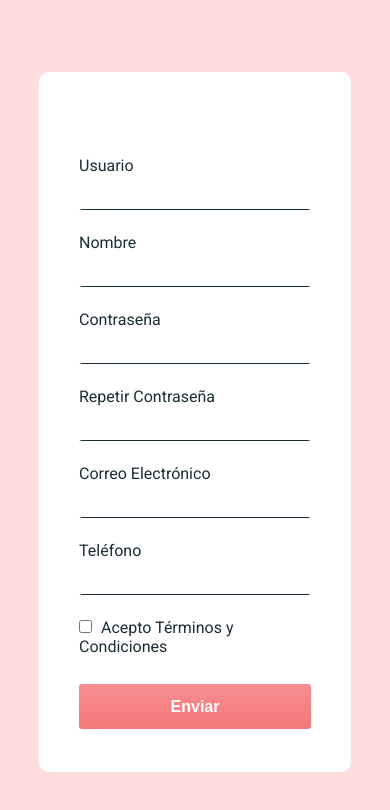
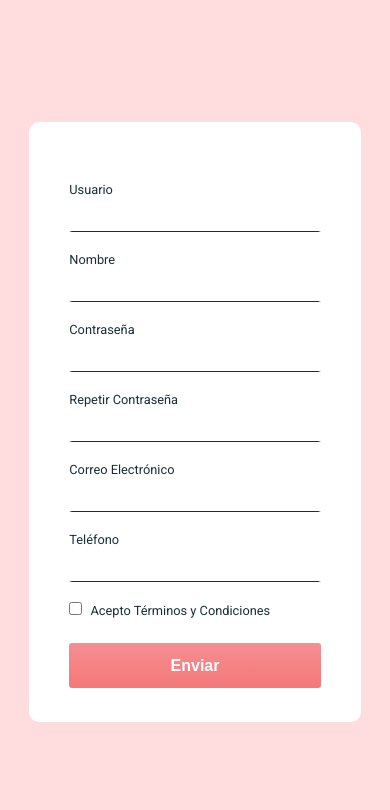
Before and after one commit to pipe00z/Formulario, a plain HTML site: page index.html in a window 390 px wide. Drawn offline with Linux system fonts and the light colour scheme.

Commit message:
finalizado html y css

```diff
--- a/styles.css
+++ b/styles.css
@@ -168,10 +168,16 @@ img {
 /* Mediaqueries */
 
 @media screen and (max-width: 1024px) {
+    .formulario__label {
+        font-size: .8rem;
+    }
+
     .card {
         grid-template-columns: 1fr;
-        padding: 40px;
-        width: 80%;
+        padding: 0 40px;
+        width: 85%;
+        height: 600px;
+
     }
 
     img {
@@ -179,8 +185,10 @@ img {
     }
 
     .formulario {
+
         grid-template-columns: 1fr;
         margin-top: 20px;
+        height: 500px;
     }
 
     .formulario__grupo-terminos,
```
